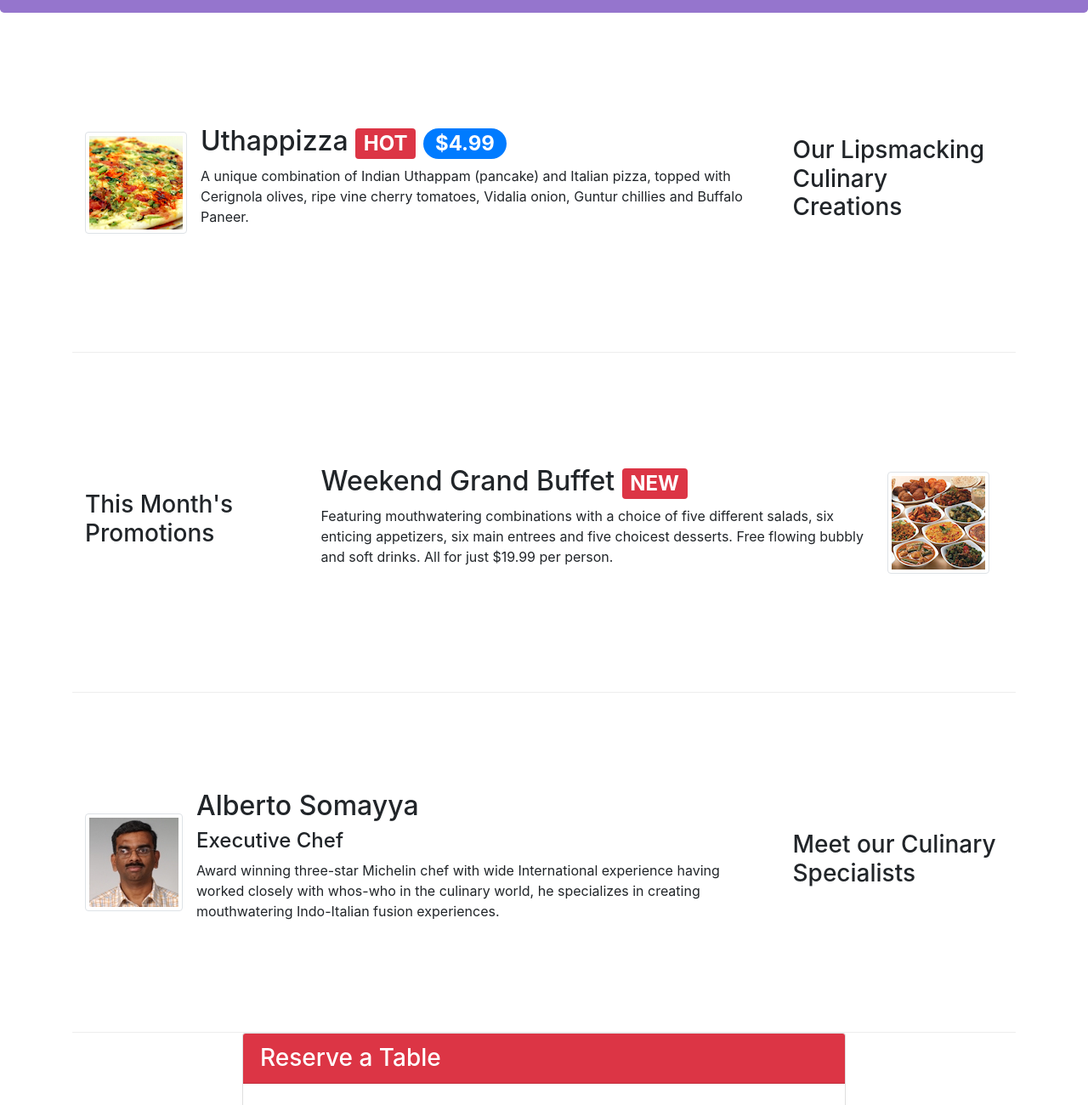
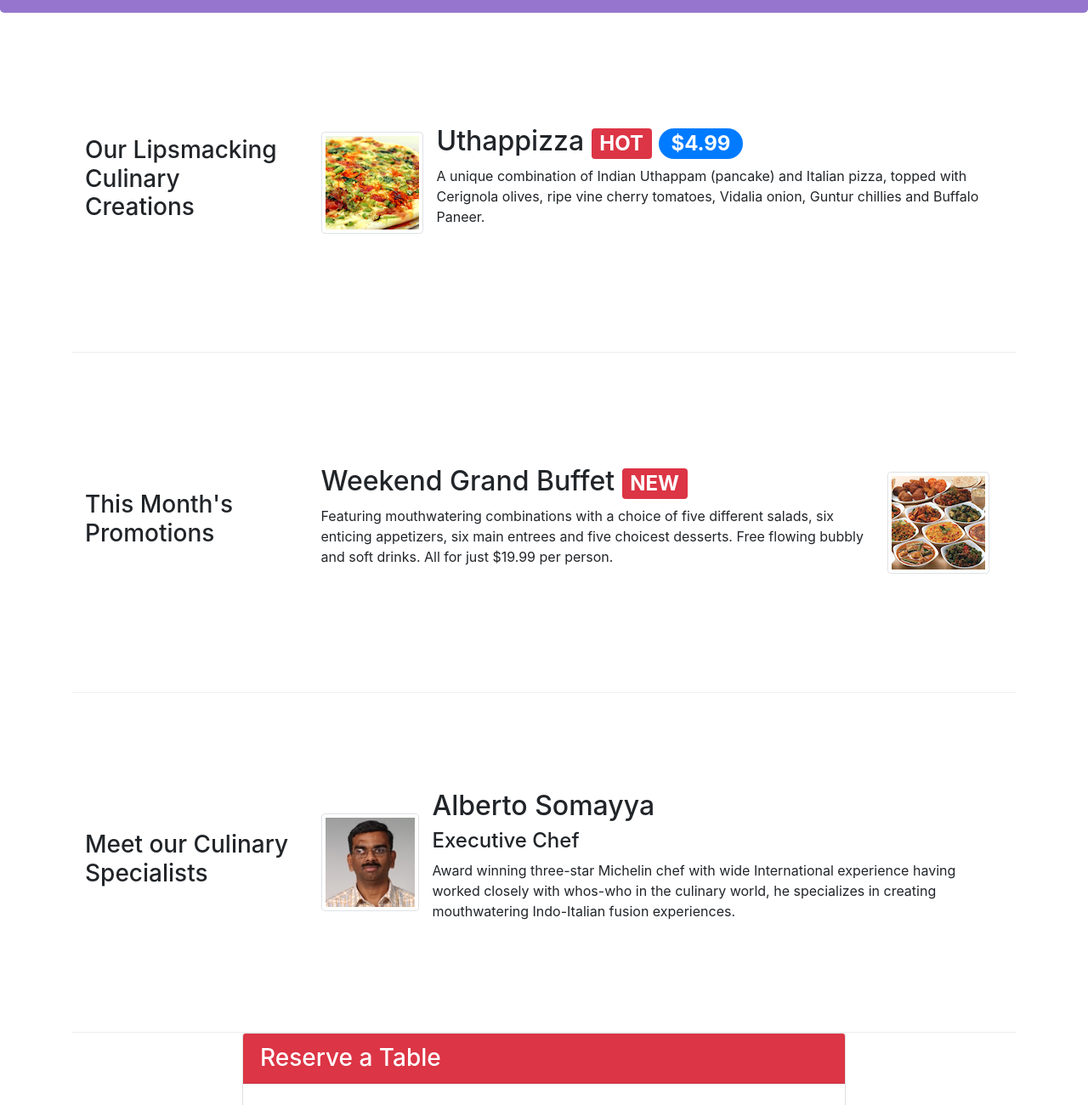
Before and after one commit to TinIT28/Lab2-FER201m, a website: page index.html in a window 1280 px wide. Shown: the part 319-1619 px from the top of the page at 85% size. Drawn offline with nearby package versions, Linux system fonts and the light colour scheme.

Commit message:
Edit index.html

```diff
--- a/index.html
+++ b/index.html
@@ -54,10 +54,10 @@
     <div class="container">
         <div class="row row-content align-items-center">
 			<!-- Replaced flex-first and flex-last with order-1 and order-2 in beta 2" -->
-            <div class="col-sm-4 col-md-3 order-2">
+            <div class="col-sm-4 col-md-3 order-1 flex-last">
                 <h3>Our Lipsmacking Culinary Creations</h3>
             </div>
-            <div class="col-sm col-md order-1">
+            <div class="col-sm col-md order-2 flex-first">
 				<div class="media">
 					<img class="d-flex mr-3 img-thumbnail align-self-center"
 						 src="img/uthappizza.png" alt="Uthappizza">
@@ -74,10 +74,10 @@
         </div>
 
         <div class="row row-content align-items-center">
-            <div class="col-sm-4 col-md-3">
+            <div class="col-sm-4 col-md-3 order-1 flex-first">
                 <h3>This Month's Promotions</h3>
             </div>
-            <div class="col-sm col-md">
+            <div class="col-sm col-md order-2 flex-last">
                 <div class="media">
                     <div class="media-body">
 						<h2 class="mt-0">Weekend Grand Buffet <span class="badge badge-danger">NEW</span></h2>
@@ -93,10 +93,10 @@
         </div>
 
         <div class="row row-content align-items-center">
-            <div class="col-sm-4 col-md-3 order-2">
+            <div class="col-sm-4 col-md-3 order-1 flex-last">
                 <h3>Meet our Culinary Specialists</h3>
             </div>
-            <div class="col-sm col-md order-1">
+            <div class="col-sm col-md order-2 flex-first">
                 <div class="media">
                     <img class="d-flex mr-3 img-thumbnail align-self-center"
                          src="img/alberto.png" alt="Alberto Somayya">
```
